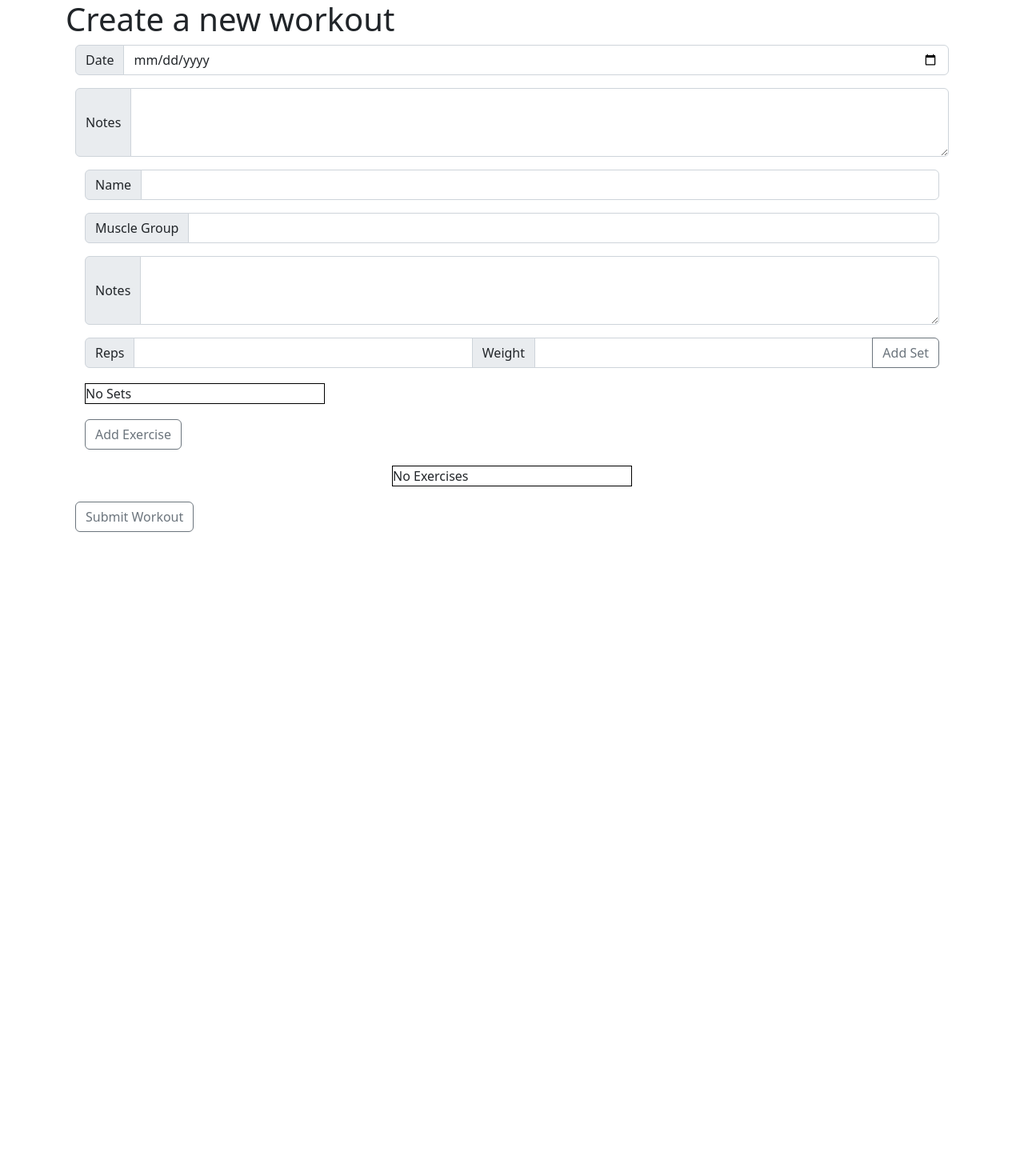
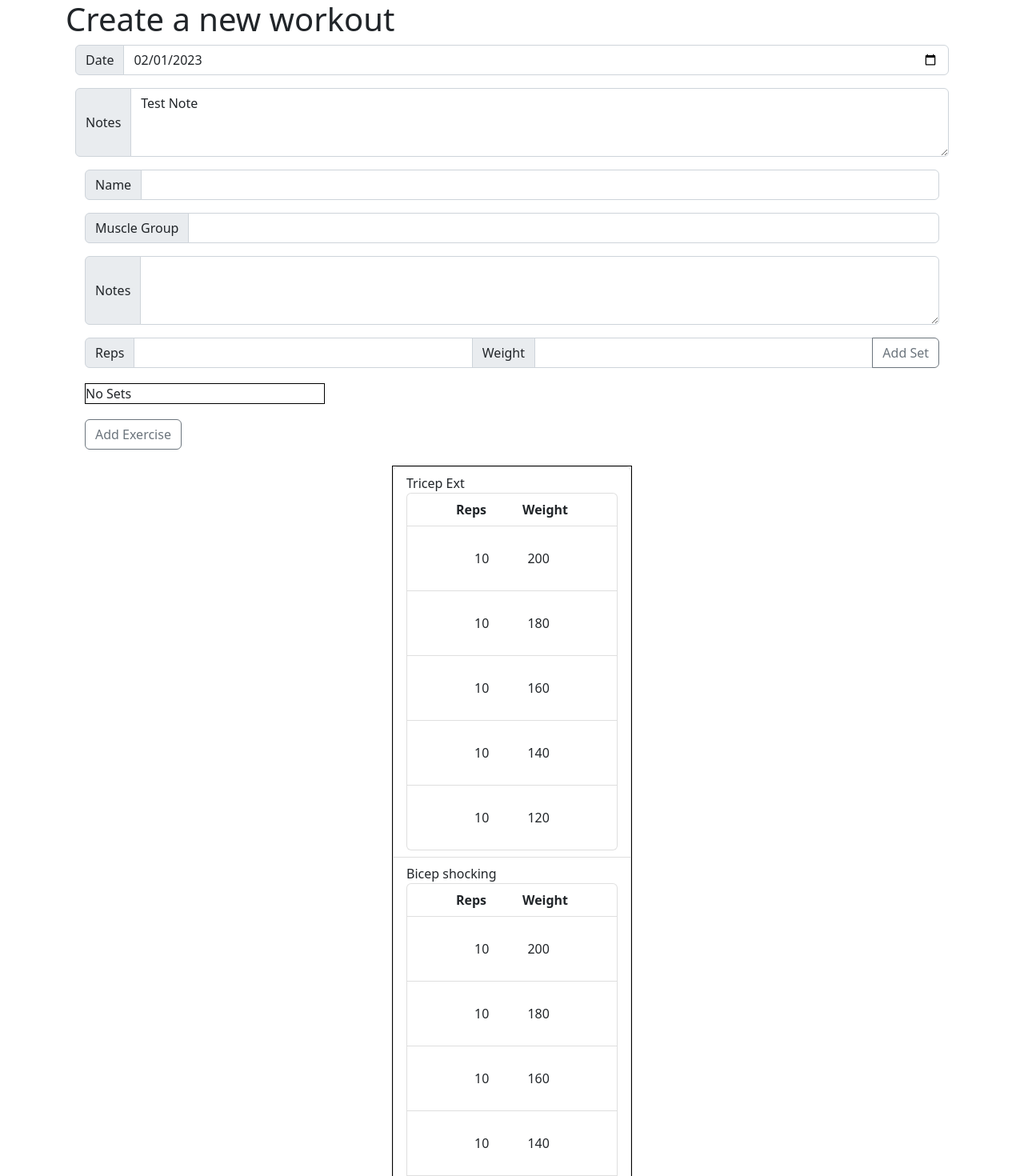
Before and after one commit to rgero/React_WorkoutTracker, a React (Create React App) app in the folder workout_tracker/: page /addworkout in a window 1280 px wide. Shown: the top 1470 px of the page at 80% size. Before the commit the page ends 800 px from the top, so only its background shows below. Built offline with nearby package versions, Linux system fonts and the light colour scheme.

Commit message:
Adding stub data so that way I can quickly test the creation of a workout. There's got to be a better way to do date formating.

```diff
--- a/workout_tracker/src/components/workout/WorkoutForm.js
+++ b/workout_tracker/src/components/workout/WorkoutForm.js
@@ -13,13 +13,40 @@ import { ExerciseForm } from '../exercise/ExerciseForm';
 
 export const WorkoutForm = ({workout = {}, onSubmit})=>
 {
-    const [workoutDate, setWorkoutDate] = useState(workout.workoutDate ? workout.workoutDate : new Date());
+    const [workoutDate, setWorkoutDate] = useState(workout.workoutDate ? workout.workoutDate : new Date().toISOString().split('T')[0]);
     const [exerciseList, setExerciseList] = useState(workout.exerciseList ? workout.exerciseList : []);
     const [notes, setNotes] = useState(workout.notes ? workout.notes : "");
     const [error, setError] = useState("");
 
+    useEffect(()=> {
+        var testSets = [
+            { id: 1, reps: 10, weight: 200},
+            { id: 2, reps: 10, weight: 180},
+            { id: 3, reps: 10, weight: 160},
+            { id: 4, reps: 10, weight: 140},
+            { id: 5, reps: 10, weight: 120},
+        ]
+
+        var testExercises = [
+            {
+                name: "Tricep Ext",
+                notes: "I got it",
+                muscleGroup: "Triceps",
+                setList: testSets
+            },
+            {
+                name: "Bicep shocking",
+                notes: "Electricity is fun",
+                muscleGroup: "Biceps",
+                setList: testSets
+            }
+        ]
+
+        setExerciseList(testExercises);
+        setNotes("Test Note");
+    }, [setExerciseList, setWorkoutDate, setNotes])
+
     const addExercise = (exercise) => {
-        console.log(exercise);
         setExerciseList([...exerciseList, exercise]);
     }
 
@@ -44,9 +71,9 @@ export const WorkoutForm = ({workout = {}, onSubmit})=>
             return;
         }
         let workout = {
-            ...workoutDate,
-            ...exerciseList,
-            ...notes
+            workoutDate,
+            exerciseList,
+            notes
         }
 
         onSubmit(workout);
```
